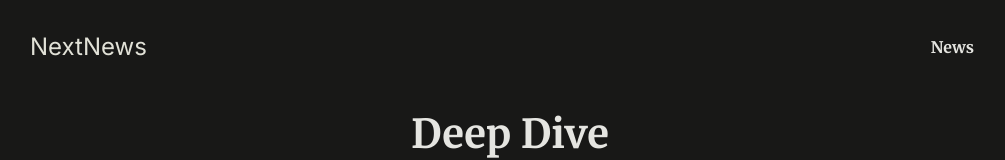
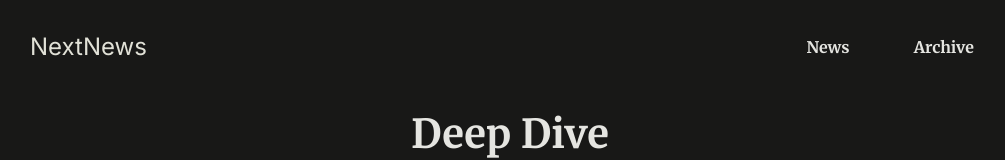
Before and after one commit to yoyoucay/deep-dive, a Next.js app: page / in a window 1280 px wide. Shown: the top 160 px of the page, without its empty margins (130-1135 px from the left). Built offline with nearby package versions, Linux system fonts and the light colour scheme.

Commit message:
feat: replace Link with NavLink in MainHeader for improved navigation

```diff
--- a/components/main-header.js
+++ b/components/main-header.js
@@ -1,4 +1,5 @@
-import Link from 'next/link';
+import Link from "next/link";
+import NavLink from "./nav-link";
 
 export default function MainHeader() {
   return (
@@ -9,7 +10,10 @@
       <nav>
         <ul>
           <li>
-            <Link href="/news">News</Link>
+           <NavLink href="/news">News</NavLink>
+          </li>
+          <li>
+            <NavLink href="/archive">Archive</NavLink>
           </li>
         </ul>
       </nav>
--- /dev/null
+++ b/components/nav-link.js
@@ -0,0 +1,11 @@
+"use client";
+import Link from "next/link";
+import { usePathname } from "next/navigation";
+export default function NavLink({ href, children }) {
+  const path = usePathname();
+  return (
+    <Link href={href} className={path.startsWith(href) ? "active" : undefined}>
+      {children}
+    </Link>
+  );
+}
```
